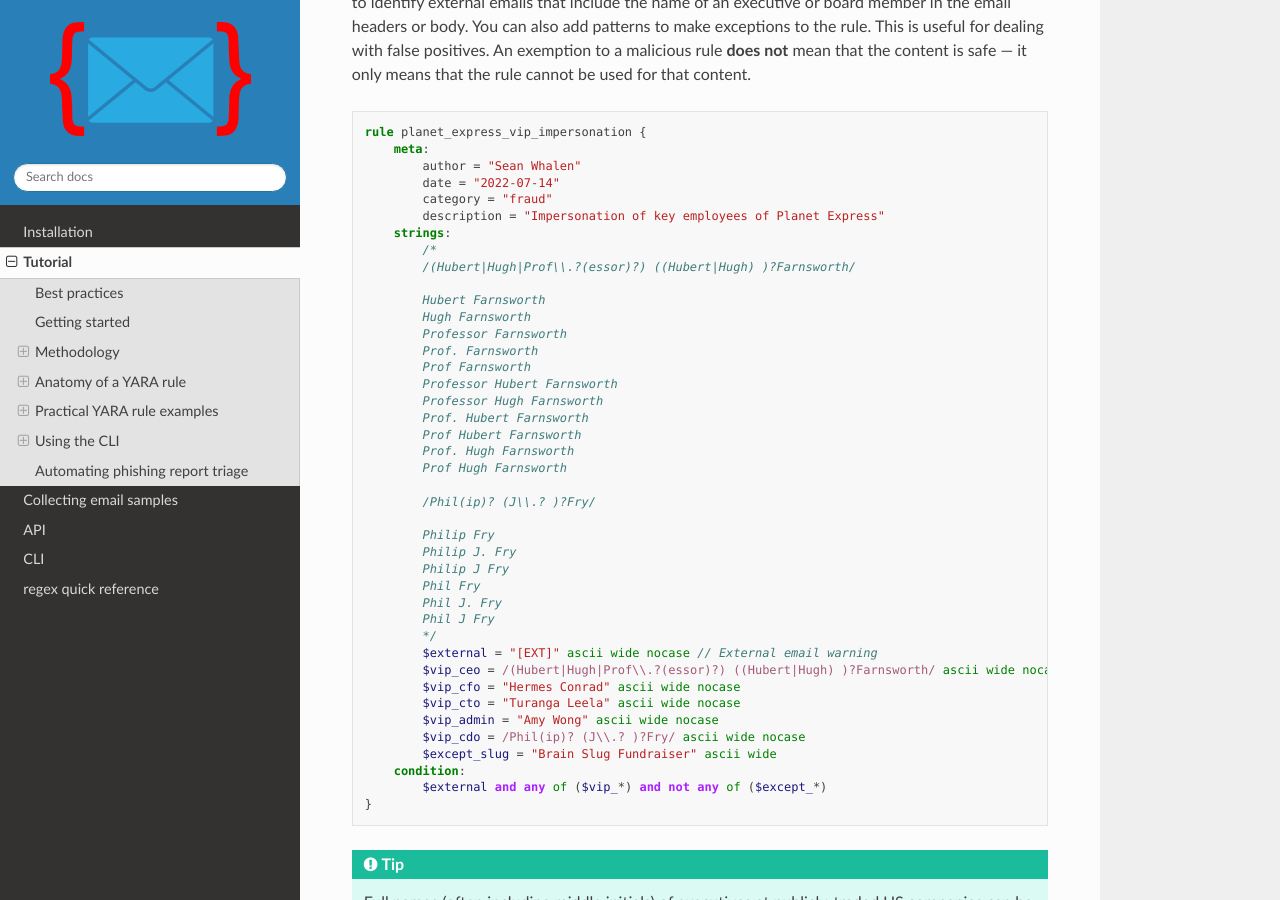
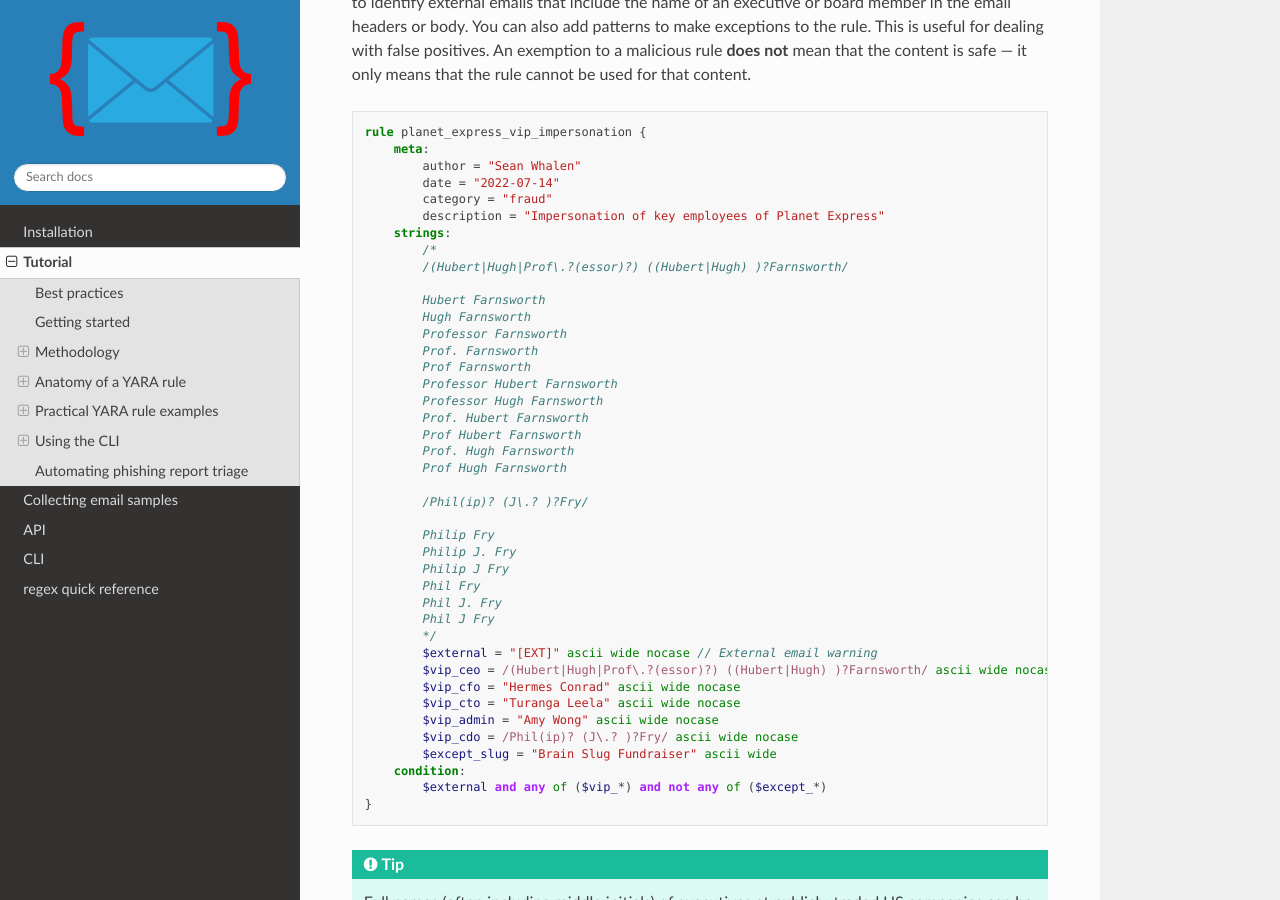
Before and after one commit to seanthegeek/yaramail, a Sphinx documentation site: the page built from docs/source/tutorial.md, in a window 1280 px wide and 900 px high, scrolled down 7449 px. Built offline with Sphinx 7.4.7 and the Read the Docs theme 2.0.0, drawn with Linux system fonts in a browser that asks for light colours.

Commit message:
Fix typo in example rule

```diff
--- a/docs/source/tutorial.md
+++ b/docs/source/tutorial.md
@@ -357,7 +357,7 @@
         description = "Impersonation of key employees of Planet Express"
     strings:
         /*
-        /(Hubert|Hugh|Prof\\.?(essor)?) ((Hubert|Hugh) )?Farnsworth/
+        /(Hubert|Hugh|Prof\.?(essor)?) ((Hubert|Hugh) )?Farnsworth/
 
         Hubert Farnsworth
         Hugh Farnsworth
@@ -371,7 +371,7 @@
         Prof. Hugh Farnsworth
         Prof Hugh Farnsworth
 
-        /Phil(ip)? (J\\.? )?Fry/
+        /Phil(ip)? (J\.? )?Fry/
 
         Philip Fry
         Philip J. Fry
@@ -381,11 +381,11 @@
         Phil J Fry
         */
         $external = "[EXT]" ascii wide nocase // External email warning
-        $vip_ceo = /(Hubert|Hugh|Prof\\.?(essor)?) ((Hubert|Hugh) )?Farnsworth/ ascii wide nocase
+        $vip_ceo = /(Hubert|Hugh|Prof\.?(essor)?) ((Hubert|Hugh) )?Farnsworth/ ascii wide nocase
         $vip_cfo = "Hermes Conrad" ascii wide nocase
         $vip_cto = "Turanga Leela" ascii wide nocase
         $vip_admin = "Amy Wong" ascii wide nocase
-        $vip_cdo = /Phil(ip)? (J\\.? )?Fry/ ascii wide nocase
+        $vip_cdo = /Phil(ip)? (J\.? )?Fry/ ascii wide nocase
         $except_slug = "Brain Slug Fundraiser" ascii wide
     condition:
         $external and any of ($vip_*) and not any of ($except_*)
```
